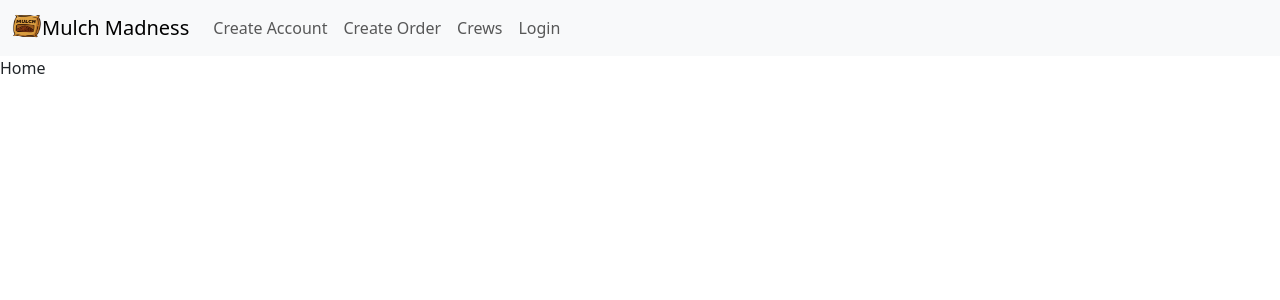
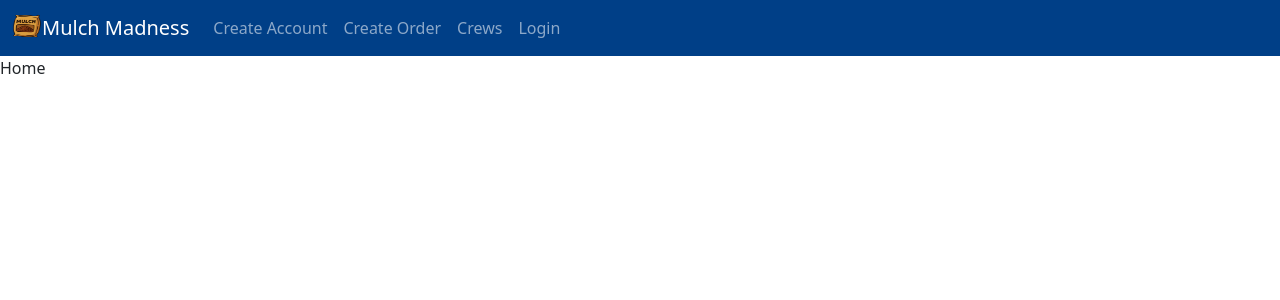
Before and after one commit to Bushwhacker40/MulchMadness, a React (Vite) app in the folder client/: page / in a window 1280 px wide. Shown: the top 300 px of the page. Built offline with nearby package versions, Linux system fonts and the light colour scheme.

Commit message:
Started setting up SCSS

```diff
--- a/client/package.json
+++ b/client/package.json
@@ -31,6 +31,7 @@
     "eslint-plugin-react-hooks": "^7.1.1",
     "eslint-plugin-react-refresh": "^0.5.2",
     "globals": "^17.6.0",
+    "sass": "^1.101.0",
     "typescript": "~6.0.2",
     "typescript-eslint": "^8.59.2",
     "vite": "^8.0.12",
--- a/client/src/App.tsx
+++ b/client/src/App.tsx
@@ -1,6 +1,6 @@
 import { Outlet } from "react-router";
 import NavBar from "./components/NavBar";
-import "./styles.css";
+
 
 function App() {
   //const [count, setCount] = useState(0)
--- a/client/src/components/NavBar.tsx
+++ b/client/src/components/NavBar.tsx
@@ -2,7 +2,7 @@ import { Link } from "react-router";
 
 export default function NavBar() {
   return (
-    <nav className="navbar navbar-expand-lg bg-body-tertiary">
+    <nav className="navbar-scout">
       <div className="container-fluid">
         <Link className="navbar-brand" to="/">
           <img
--- a/client/src/main.tsx
+++ b/client/src/main.tsx
@@ -1,7 +1,7 @@
 import { StrictMode } from 'react'
 import { createRoot } from 'react-dom/client'
-import './styles.css'
 import 'bootstrap/dist/css/bootstrap.min.css'
+import './styles/custom.scss'
 import { RouterProvider } from 'react-router';
 import {router} from "./types/Routes.tsx";
 
--- /dev/null
+++ b/client/src/styles/custom.scss
@@ -0,0 +1,22 @@
+$primary: #003F87;
+$body-bg: #FFFFFF;
+
+
+@import "bootstrap/scss/bootstrap";
+
+.navbar-scout {
+    @extend .navbar;
+    @extend .navbar-expand-lg;
+    @extend .bg-primary;
+    @extend .navbar-dark;
+
+    .nav-link {
+        transition: color 0.15s ease-in-out;
+
+        &:hover, &:focus{
+            color: #FDB913;
+            text-decoration: underline;
+            font-weight: bold;
+        }
+    }
+}
```
Also changed, not shown: 1 other file (tests, documents, lock files or other folders).
